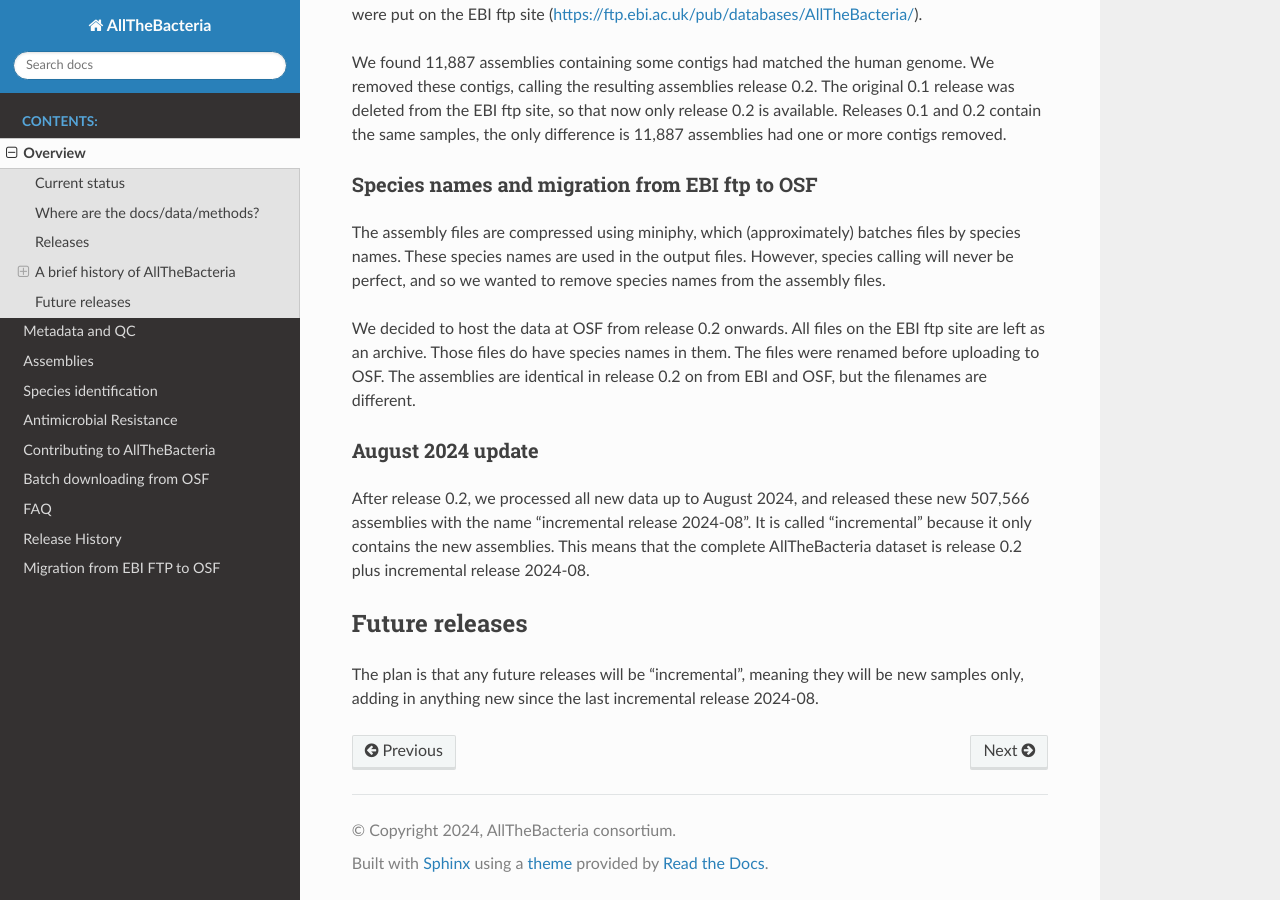
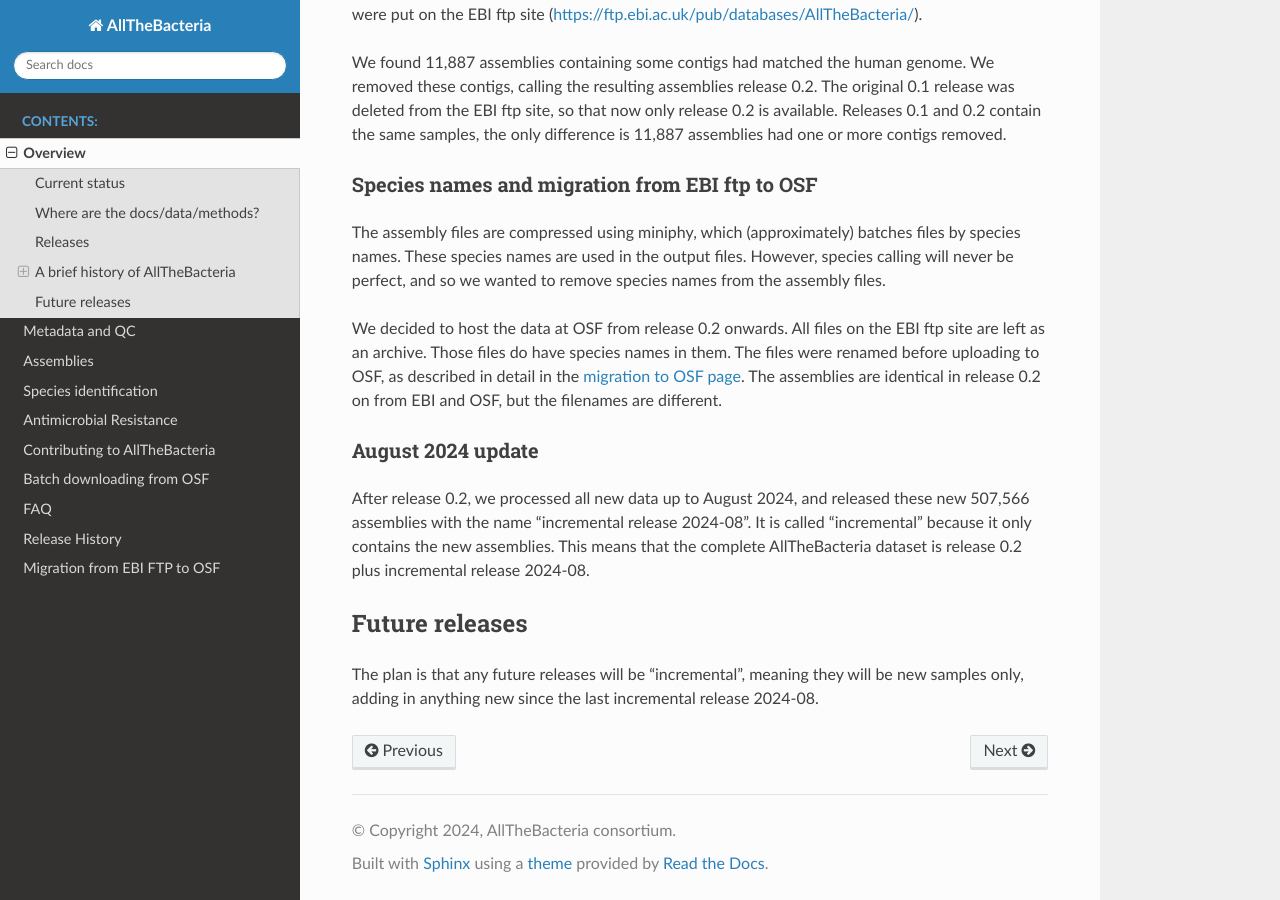
Before and after one commit to AllTheBacteria/AllTheBacteria, a Sphinx documentation site: the page built from docs/overview.rst, in a window 1280 px wide and 900 px high, scrolled down 1249 px. Built offline with Sphinx 7.4.7 and the Read the Docs theme 2.0.0, drawn with Linux system fonts in a browser that asks for light colours.

Commit message:
Add link to ebi2osf page

```diff
--- a/docs/overview.rst
+++ b/docs/overview.rst
@@ -82,9 +82,11 @@ to remove species names from the assembly files.
 
 We decided to host the data at OSF from release 0.2 onwards. All files
 on the EBI ftp site are left as an archive. Those files do have species
-names in them. The files were renamed before uploading to OSF. The
+names in them. The files were renamed before uploading to OSF, as
+described in detail in the :doc:`migration to OSF page </ebi2osf>`. The
 assemblies are identical in release 0.2 on from EBI and OSF, but
 the filenames are different.
+
 
 
 August 2024 update
```
